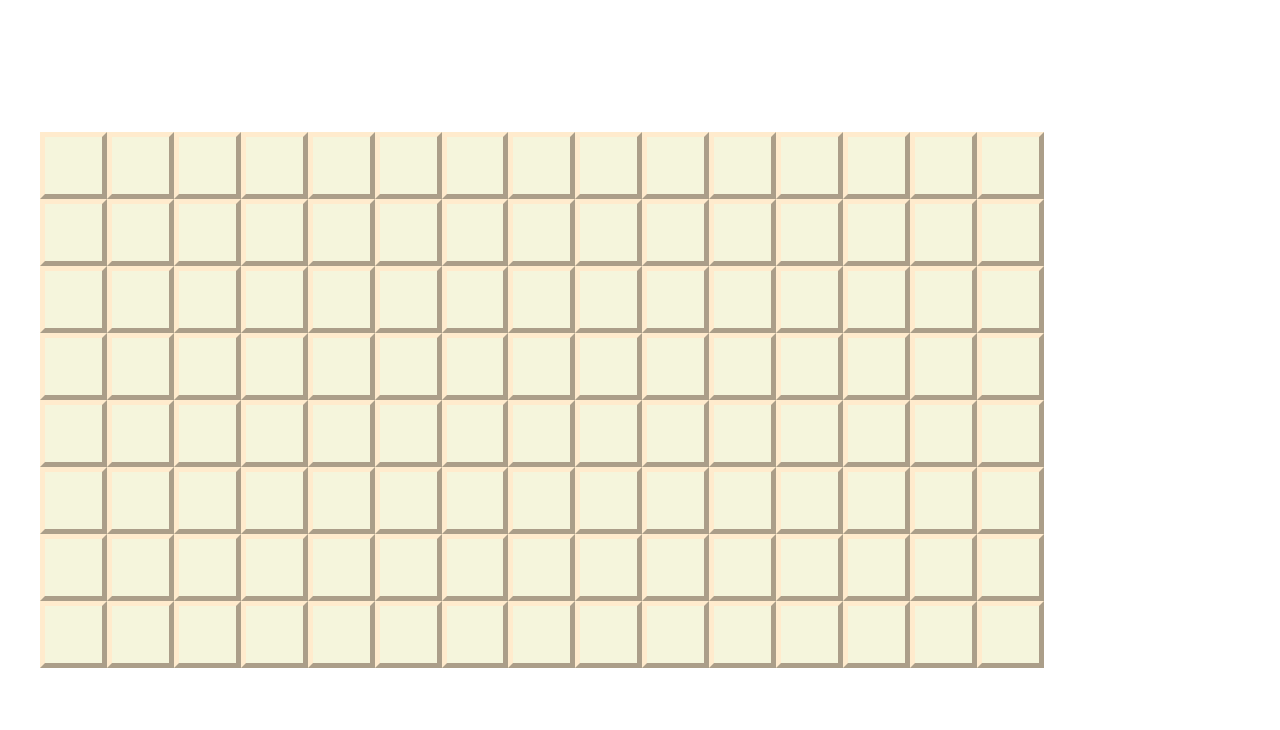
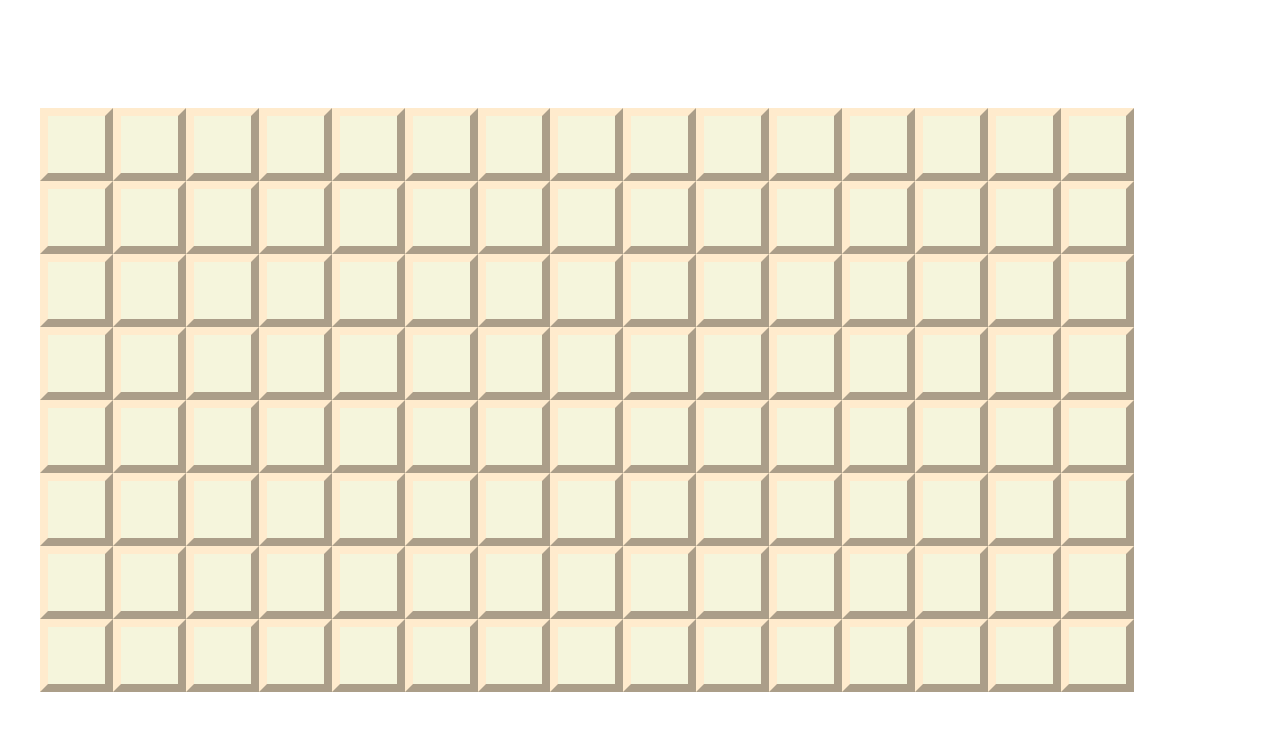
Before and after one commit to Warner141/Minesweeper-Puzzle-Game, a React (Vite) app: page / in a window 1280 px wide. Shown: the top 730 px of the page. Built offline with nearby package versions, Linux system fonts and the light colour scheme.

Commit message:
file organization and related bug fixes

```diff
--- a/src/App.tsx
+++ b/src/App.tsx
@@ -1,46 +1,8 @@
 import "./App.css";
-import cellComponent from "./cell.tsx"
-import { useState } from "react";
-
-export interface cellProps {
-  hiddenValue: number
-  isFlagged: boolean
-  xIndex: number
-  yIndex: number
-  outputSymbol: string
-}
-
-const rows = 8 //the number of rows so really the height
-const columns = 15 // ^ see above ^
-const edgeLength = `${Math.min(854/columns, 480/rows)}px`
-let grid: Array<Array<cellProps>> = []
-
-for (let i = 0; i < rows; i++) {
-  const tempRow = [] as Array<cellProps>
-
-  for (let j = 0; j < columns; j++) {
-    tempRow.push({"hiddenValue": 6, "isFlagged": false, "xIndex": j, "yIndex": i, "outputSymbol": ""} as cellProps)
-  }
-
-  grid.push(tempRow)
-}
-
-
+import gridComponent from "./components/grid.tsx";
 
 function App() {
-  const [gridState, changeGridState] = useState(grid)
-  return (
-    <div>
-      {gridState.map((row: Array<cellProps>) => (
-        <ul id = "gridRow">
-          {row.map((cell) => (
-            <li id = "listItem" key={`${cell.xIndex}-${cell.yIndex}`}>
-              {cellComponent(gridState, changeGridState, cell.xIndex, cell.yIndex, edgeLength)}
-          </li>
-          ))}
-        </ul>
-      ))}
-    </div>);
+  return gridComponent(8, 15);
 }
 
 export default App;
--- a/src/cell.css
+++ /dev/null
@@ -1,38 +0,0 @@
-#cellBody {
-  display: inline-flex;
-  min-width: var(--edgeLength);
-  min-height: var(--edgeLength);
-  max-width: var(--edgeLength);
-  max-height: var(--edgeLength);
-  background-color: beige;
-  align-items: center;
-  justify-content: center;
-  border-width: calc(var(--edgeLength)*.1);
-  border-style: outset;
-  border-color: blanchedalmond;
-}
-
-#cellBody:hover {
-  background-color: #EBDBB9;
-  border-color: #EDD69D;
-}
-
-#cellButton {
-  background-color: transparent;
-  color: tan;
-  font-size: calc(var(--edgeLength)*.7);
-  font-weight: bolder;
-  min-width: calc(var(--edgeLength)*1);
-  min-height: calc(var(--edgeLength)*1);
-  padding: 0;
-}
-
-#cellButton:focus {
-  outline: none;
-  box-shadow: none;
-}
-#cellButton:hover {
-  outline: none;
-  box-shadow: none;
-  color: #C49D68;
-}
--- a/src/cell.tsx
+++ /dev/null
@@ -1,24 +0,0 @@
-import "./cell.css";
-import type { cellProps } from "./App";
-
-function cellComponent(gridState: Array<Array<cellProps>>, changeGridState: Function, xIndex: number, yIndex: number, edgeLength: string) {
-  document.documentElement.style.setProperty('--edgeLength', edgeLength); //sets the css variable "var(--edgeLength)"
-
-  function onCellButtonClick() {
-    let newGridState = gridState.slice()
-
-    if (newGridState[yIndex][xIndex].outputSymbol == "P") {newGridState[yIndex][xIndex].outputSymbol = ""}
-    else {newGridState[yIndex][xIndex].outputSymbol = "P"}
-
-    changeGridState(newGridState)
-  }
-
-  return (
-  <div id="cellBody">
-    <button id="cellButton" onClick={onCellButtonClick}>
-      {gridState[yIndex][xIndex].outputSymbol}
-    </button>
-  </div>);
-}
-
-export default cellComponent;
--- /dev/null
+++ b/src/components/cell.css
@@ -0,0 +1,33 @@
+#cellButton {
+  padding: 0px;
+  display: inline-flex;
+  justify-content: center;
+  align-items: center;
+  background-color: beige;
+  min-width: var(--edgeLength);
+  min-height: var(--edgeLength);
+  max-width: var(--edgeLength);
+  max-height: var(--edgeLength);
+  border-width: calc(var(--edgeLength) * 0.15);
+  border-style: outset;
+  border-color: blanchedalmond;
+}
+
+#cellButton:focus {
+  outline: none;
+  box-shadow: none;
+}
+
+#cellButton:hover {
+  outline: none;
+  box-shadow: none;
+  color: #c49d68;
+  background-color: #ebdbb9;
+  border-color: #edd69d;
+}
+
+#cellText {
+  color: tan;
+  font-size: calc(var(--edgeLength) * 0.9);
+  font-weight: bolder;
+}
--- /dev/null
+++ b/src/components/cell.tsx
@@ -0,0 +1,32 @@
+import "./cell.css";
+import type { cellProps } from "./grid";
+
+function cellComponent(
+  gridState: Array<Array<cellProps>>,
+  changeGridState: Function,
+  xIndex: number,
+  yIndex: number,
+  edgeLength: string,
+) {
+  document.documentElement.style.setProperty("--edgeLength", edgeLength); //sets the css variable "var(--edgeLength)"
+
+  function onCellButtonClick() {
+    let newGridState = gridState.slice();
+
+    if (newGridState[yIndex][xIndex].outputSymbol == "P") {
+      newGridState[yIndex][xIndex].outputSymbol = "";
+    } else {
+      newGridState[yIndex][xIndex].outputSymbol = "P";
+    }
+
+    changeGridState(newGridState);
+  }
+
+  return (
+    <div id="cellButton" onClick={onCellButtonClick}>
+      <div id="cellText">{gridState[yIndex][xIndex].outputSymbol}</div>
+    </div>
+  );
+}
+
+export default cellComponent;
--- /dev/null
+++ b/src/components/grid.tsx
@@ -0,0 +1,55 @@
+import cellComponent from "./cell.tsx";
+import { useState } from "react";
+
+export interface cellProps {
+  hiddenValue: number;
+  isFlagged: boolean;
+  xIndex: number;
+  yIndex: number;
+  outputSymbol: string;
+}
+
+function gridComponent(rows: number, columns: number) {
+  const edgeLength = `${Math.min(854 / columns, 480 / rows)}px`;
+
+  let grid: Array<Array<cellProps>> = [];
+  const [gridState, changeGridState] = useState(grid);
+
+  for (let i = 0; i < rows; i++) {
+    const tempRow = [] as Array<cellProps>;
+
+    for (let j = 0; j < columns; j++) {
+      tempRow.push({
+        hiddenValue: 6,
+        isFlagged: false,
+        xIndex: j,
+        yIndex: i,
+        outputSymbol: "",
+      } as cellProps);
+    }
+
+    grid.push(tempRow);
+  }
+
+  return (
+    <div>
+      {gridState.map((row: Array<cellProps>) => (
+        <ul id="gridRow">
+          {row.map((cell) => (
+            <li id="listItem" key={`${cell.xIndex}-${cell.yIndex}`}>
+              {cellComponent(
+                gridState,
+                changeGridState,
+                cell.xIndex,
+                cell.yIndex,
+                edgeLength,
+              )}
+            </li>
+          ))}
+        </ul>
+      ))}
+    </div>
+  );
+}
+
+export default gridComponent;
```
